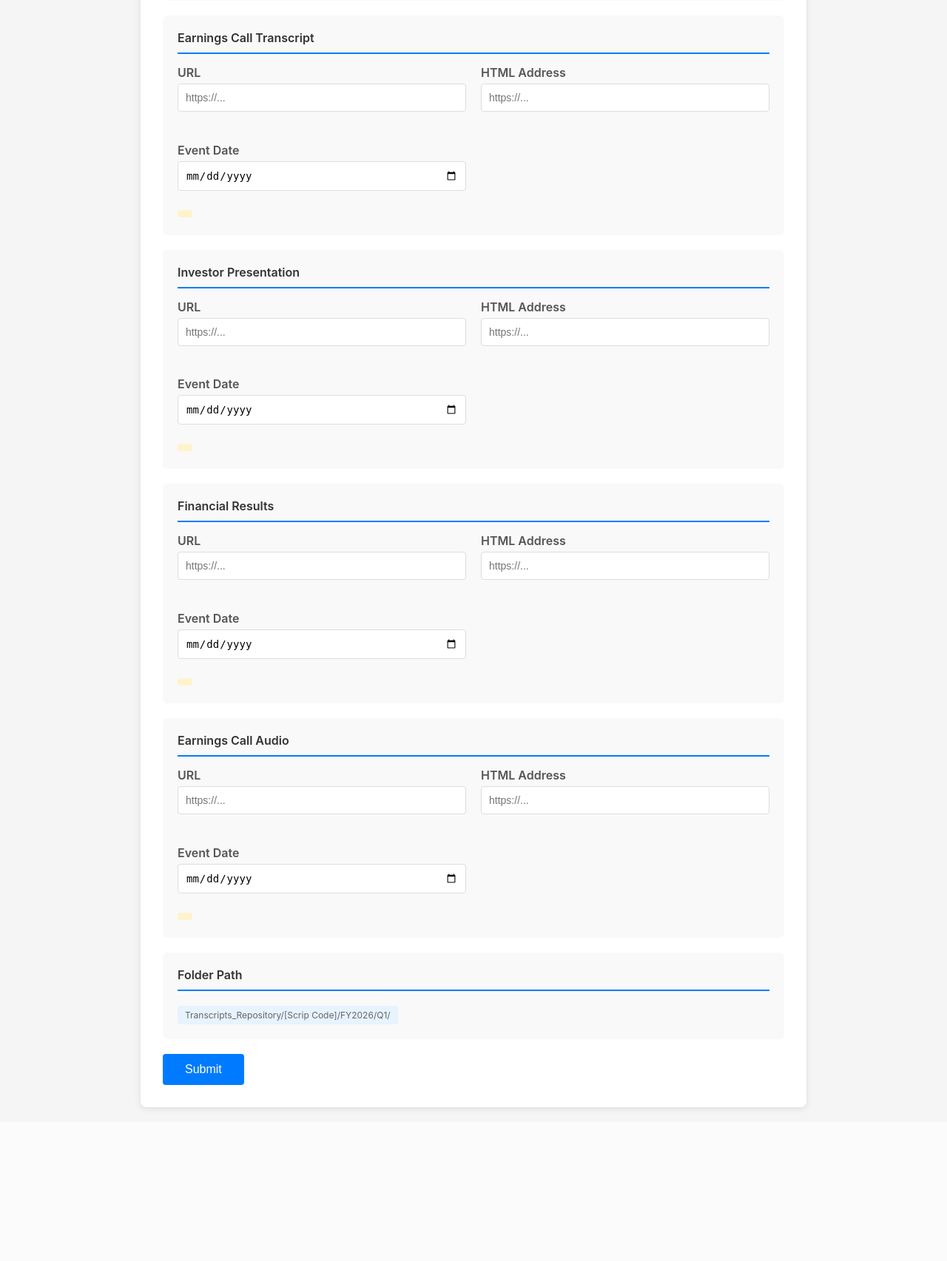
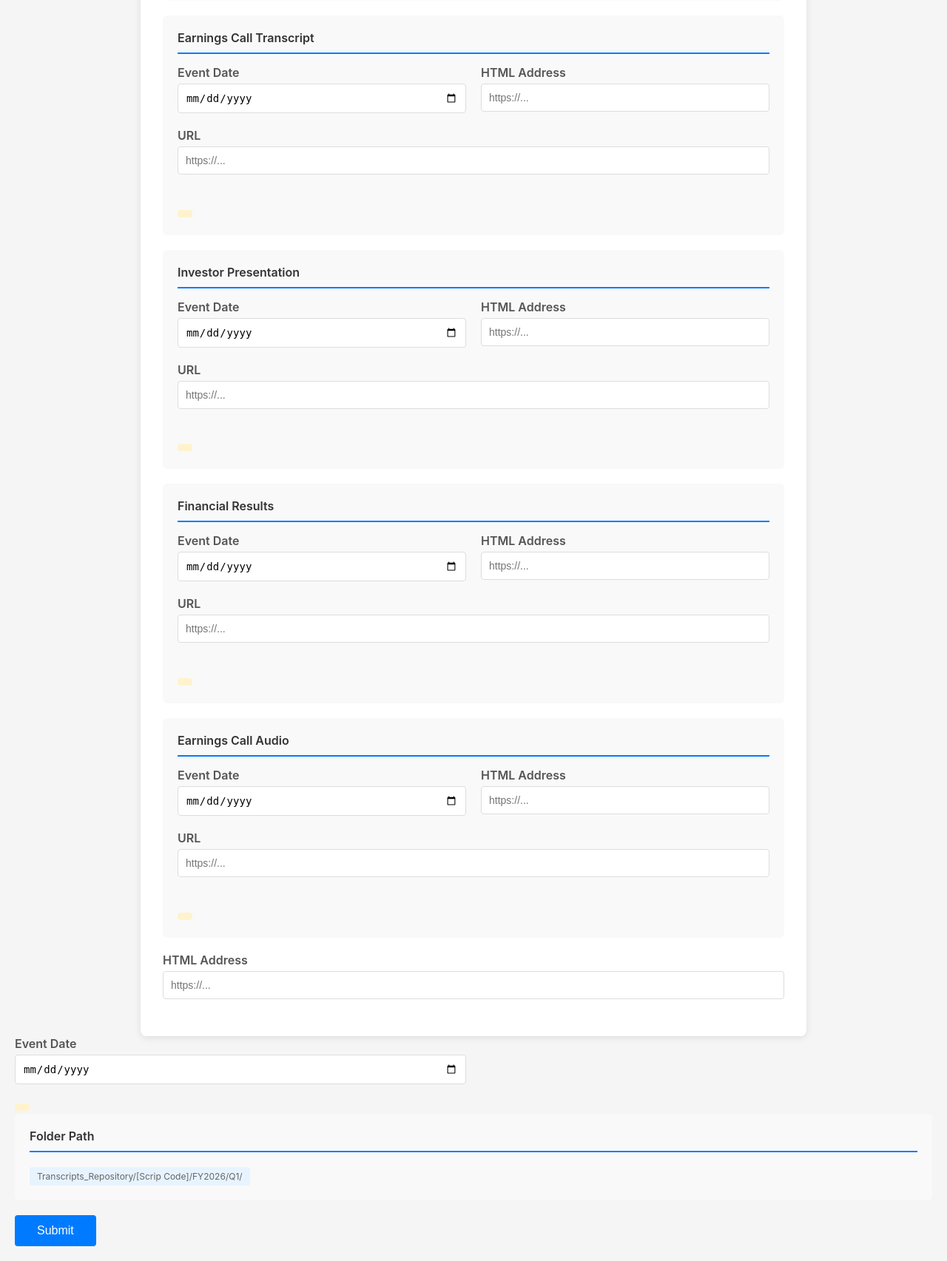
Before and after one commit to chengbinzhang-stack/findata, a FastAPI app: page / in a window 1280 px wide. Shown: the part 413-2118 px from the top of the page at 74% size. Before the commit the page ends 1915 px from the top, so only its background shows below. Run offline with FastAPI, Linux system fonts and the light colour scheme.

Commit message:
Swap URL and Event Date positions; URL takes full row

```diff
--- a/templates/index.html
+++ b/templates/index.html
@@ -80,20 +80,18 @@
                 <div class="section-title">Earnings Call Transcript</div>
                 <div class="row">
                     <div class="form-group">
-                        <label for="earnings_transcript_url">URL</label>
-                        <input type="url" id="earnings_transcript_url" name="earnings_transcript_url" placeholder="https://...">
-                        <span class="validate-icon" id="earnings_transcript_valid"></span>
+                        <label for="earnings_transcript_date">Event Date</label>
+                        <input type="date" id="earnings_transcript_date" name="earnings_transcript_date">
                     </div>
                     <div class="form-group">
                         <label for="earnings_transcript_html_address">HTML Address</label>
                         <input type="url" id="earnings_transcript_html_address" name="earnings_transcript_html_address" placeholder="https://...">
                     </div>
                 </div>
-                <div class="row">
-                    <div class="form-group">
-                        <label for="earnings_transcript_date">Event Date</label>
-                        <input type="date" id="earnings_transcript_date" name="earnings_transcript_date">
-                    </div>
+                <div class="form-group">
+                    <label for="earnings_transcript_url">URL</label>
+                    <input type="url" id="earnings_transcript_url" name="earnings_transcript_url" placeholder="https://..." style="width: 100%;">
+                    <span class="validate-icon" id="earnings_transcript_valid"></span>
                 </div>
                 <div class="filename-preview" id="earnings_transcript_filename"></div>
             </div>
@@ -102,20 +100,18 @@
                 <div class="section-title">Investor Presentation</div>
                 <div class="row">
                     <div class="form-group">
-                        <label for="investor_presentation_url">URL</label>
-                        <input type="url" id="investor_presentation_url" name="investor_presentation_url" placeholder="https://...">
-                        <span class="validate-icon" id="investor_presentation_valid"></span>
+                        <label for="investor_presentation_date">Event Date</label>
+                        <input type="date" id="investor_presentation_date" name="investor_presentation_date">
                     </div>
                     <div class="form-group">
                         <label for="investor_presentation_html_address">HTML Address</label>
                         <input type="url" id="investor_presentation_html_address" name="investor_presentation_html_address" placeholder="https://...">
                     </div>
                 </div>
-                <div class="row">
-                    <div class="form-group">
-                        <label for="investor_presentation_date">Event Date</label>
-                        <input type="date" id="investor_presentation_date" name="investor_presentation_date">
-                    </div>
+                <div class="form-group">
+                    <label for="investor_presentation_url">URL</label>
+                    <input type="url" id="investor_presentation_url" name="investor_presentation_url" placeholder="https://..." style="width: 100%;">
+                    <span class="validate-icon" id="investor_presentation_valid"></span>
                 </div>
                 <div class="filename-preview" id="investor_presentation_filename"></div>
             </div>
@@ -124,20 +120,18 @@
                 <div class="section-title">Financial Results</div>
                 <div class="row">
                     <div class="form-group">
-                        <label for="financial_results_url">URL</label>
-                        <input type="url" id="financial_results_url" name="financial_results_url" placeholder="https://...">
-                        <span class="validate-icon" id="financial_results_valid"></span>
+                        <label for="financial_results_date">Event Date</label>
+                        <input type="date" id="financial_results_date" name="financial_results_date">
                     </div>
                     <div class="form-group">
                         <label for="financial_results_html_address">HTML Address</label>
                         <input type="url" id="financial_results_html_address" name="financial_results_html_address" placeholder="https://...">
                     </div>
                 </div>
-                <div class="row">
-                    <div class="form-group">
-                        <label for="financial_results_date">Event Date</label>
-                        <input type="date" id="financial_results_date" name="financial_results_date">
-                    </div>
+                <div class="form-group">
+                    <label for="financial_results_url">URL</label>
+                    <input type="url" id="financial_results_url" name="financial_results_url" placeholder="https://..." style="width: 100%;">
+                    <span class="validate-icon" id="financial_results_valid"></span>
                 </div>
                 <div class="filename-preview" id="financial_results_filename"></div>
             </div>
@@ -146,10 +140,21 @@
                 <div class="section-title">Earnings Call Audio</div>
                 <div class="row">
                     <div class="form-group">
-                        <label for="earnings_audio_url">URL</label>
-                        <input type="url" id="earnings_audio_url" name="earnings_audio_url" placeholder="https://...">
-                        <span class="validate-icon" id="earnings_audio_valid"></span>
+                        <label for="earnings_audio_date">Event Date</label>
+                        <input type="date" id="earnings_audio_date" name="earnings_audio_date">
                     </div>
+                    <div class="form-group">
+                        <label for="earnings_audio_html_address">HTML Address</label>
+                        <input type="url" id="earnings_audio_html_address" name="earnings_audio_html_address" placeholder="https://...">
+                    </div>
+                </div>
+                <div class="form-group">
+                    <label for="earnings_audio_url">URL</label>
+                    <input type="url" id="earnings_audio_url" name="earnings_audio_url" placeholder="https://..." style="width: 100%;">
+                    <span class="validate-icon" id="earnings_audio_valid"></span>
+                </div>
+                <div class="filename-preview" id="earnings_audio_filename"></div>
+            </div>
                     <div class="form-group">
                         <label for="earnings_audio_html_address">HTML Address</label>
                         <input type="url" id="earnings_audio_html_address" name="earnings_audio_html_address" placeholder="https://...">
```
